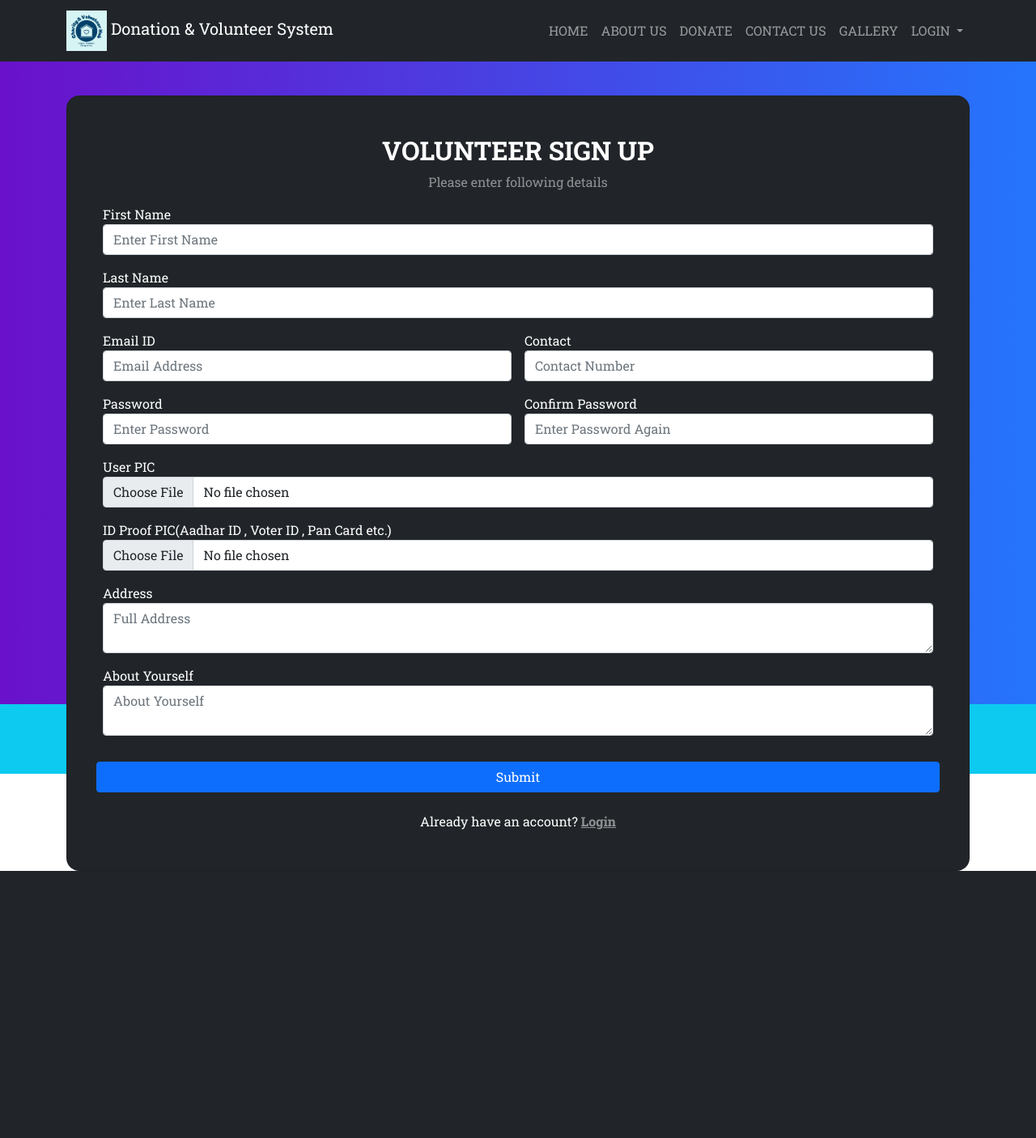
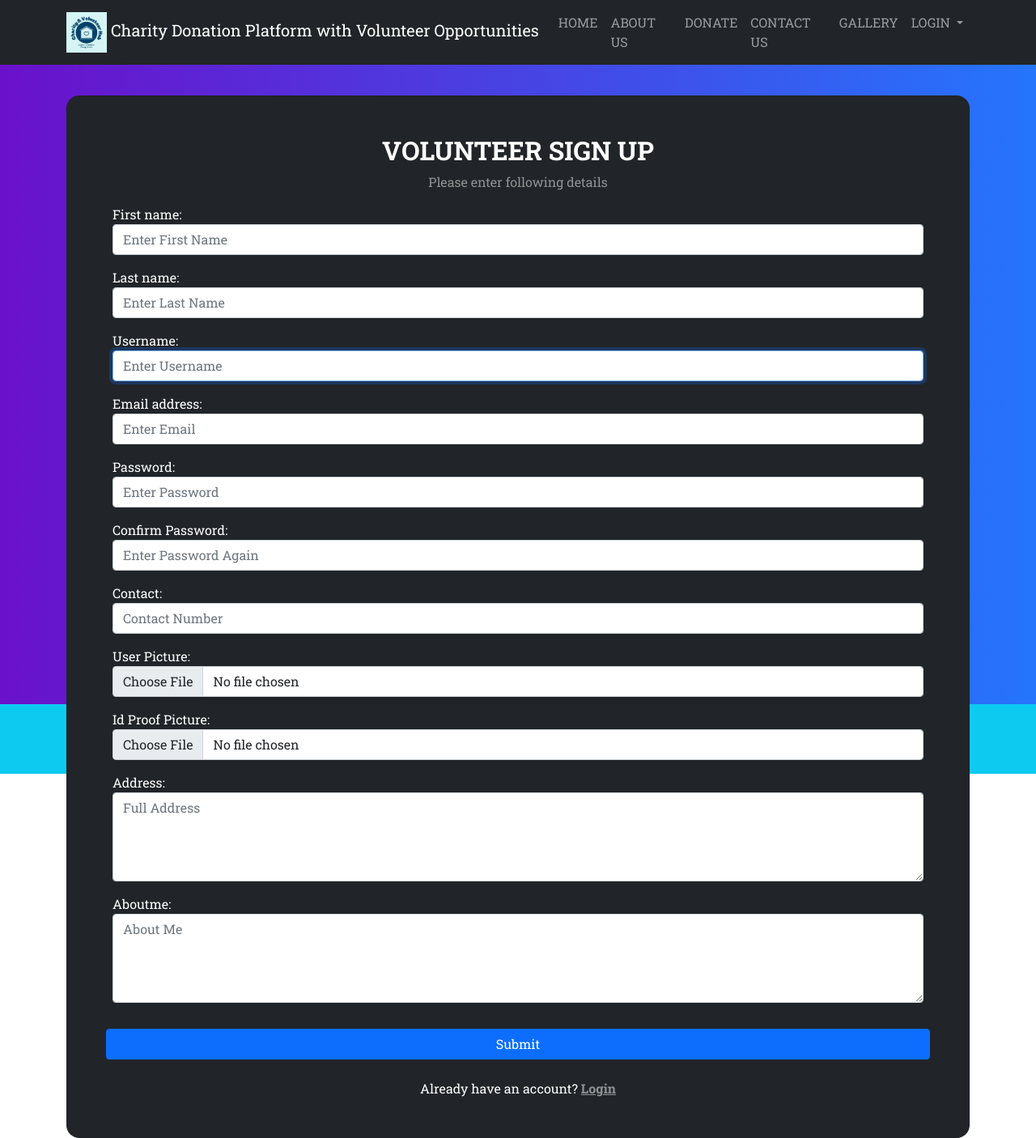
Before and after one commit to saifurc42/Charity-Donation-Platform-Volunteer-Opportunites, a Django app: page /signup-volunteer/ in a window 1280 px wide. Shown: the whole page at 81% size. Before the commit the page ends 1076 px from the top, so only its background shows below. Run offline with Django 5.2, Linux system fonts and the light colour scheme; some libraries are stand-ins or nearby versions.

Commit message:
Signup Volunteer

```diff
--- a/app/forms.py
+++ b/app/forms.py
@@ -1,7 +1,7 @@
 from django import forms
 from django.contrib.auth.models import User
 from django.contrib.auth.forms import UserCreationForm
-from .models import Donor
+from .models import Donor, Volunteer
 
 class UserForm(UserCreationForm):
     password1 = forms.CharField(label= 'Password', widget=forms.PasswordInput(attrs={'class' : 'form-control', 'placeholder' : 'Enter Password'}))
@@ -36,3 +36,27 @@ class DonorSignupForm(forms.ModelForm):
             'contact' : forms.NumberInput(attrs={'class' : 'form-control', 'placeholder' : 'Contact Number'}),
             'address' : forms.Textarea(attrs={'class' : 'form-control', 'placeholder' : 'Full Address'}),
         }
+
+class VolunteerSignupForm(forms.ModelForm):
+    userpic = forms.ImageField(),
+    idpic = forms.ImageField(),
+    class Meta:
+        model = Volunteer
+        fields = [
+            'contact',
+            'userpic',
+            'idpic',
+            'address',
+            'aboutme'
+        ]
+        widgets = {
+            'contact' : forms.NumberInput(attrs={'class' : 'form-control', 'placeholder' : 'Contact Number'}),
+            'address' : forms.Textarea(attrs={'class' : 'form-control', 'rows' : 4, 'placeholder' : 'Full Address'}),
+            'aboutme' : forms.Textarea(attrs={'class' : 'form-control','rows' : 4, 'placeholder' : 'About Me'}),
+            'userpic' : forms.FileInput(attrs={'class' : 'form-control'}),
+            'idpic' : forms.FileInput(attrs={'class' : 'form-control'}),
+        }
+        labels = {
+            'userpic' : "User Picture",
+            'idpic' : "Id Proof Picture"
+        }
--- a/app/templates/base.html
+++ b/app/templates/base.html
@@ -5,7 +5,7 @@
     <meta charset="UTF-8">
     <meta http-equiv="X-UA-Compatible" content="IE=edge">
     <meta name="viewport" content="width=device-width, initial-scale=1.0">
-    <title>Donation & Volunteer System</title>
+    <title>Charity Donation Platform with Volunteer Opportunities</title>
     <link rel="icon" type="image/x-icon" href="{% static 'images/helping-hand.png' %}" />
     <!-- Font Awesome icons (free version)-->
     <script src="https://use.fontawesome.com/releases/v5.15.4/js/all.js" crossorigin="anonymous"></script>
@@ -20,7 +20,7 @@
 <body id="page-top">
     <nav class="navbar navbar-expand-lg navbar-dark bg-dark fixed-top" id="mainNav">
         <div class="container">
-            <a class="navbar-brand" href="{% url 'index' %}"><img src="{% static 'images/logo1.png' %}" width="50" height="50" alt="..." /> Donation & Volunteer System </a>
+            <a class="navbar-brand" href="{% url 'index' %}"><img src="{% static 'images/logo1.png' %}" width="50" height="50" alt="..." /> Charity Donation Platform with Volunteer Opportunities </a>
             <button class="navbar-toggler" type="button" data-bs-toggle="collapse" data-bs-target="#navbarSupportedContent" aria-controls="navbarSupportedContent" aria-expanded="false" aria-label="Toggle navigation">
                 <span class="navbar-toggler-icon"></span>
                 Don & Vol
--- a/app/templates/signup_volunteer.html
+++ b/app/templates/signup_volunteer.html
@@ -11,7 +11,44 @@
         <h2 class="fw-bold mb-2 text-uppercase text-center">Volunteer Sign Up</h2>
         <p class="text-white-50 mb-2 text-center">Please enter following details</p>
 
-        <div class="col-sm-12 p-2">
+        <form action="" method="post" enctype="multipart/form-data" novalidate>
+            {% csrf_token %}
+            {% for fm in form1 %}
+            <div class="form-group col-sm-12 p-2">
+                {{fm.label_tag}} {{fm}} <small class="text-danger">{{fm.errors|striptags}}</small>
+
+            </div>
+
+            {% endfor %}
+            {% for fm in form2 %}
+            <div class="form-group col-sm-12 p-2">
+                {{fm.label_tag}} {{fm}} <small class="text-danger">{{fm.errors|striptags}}</small>
+
+            </div>
+
+            {% endfor %}
+
+            <div class="d-grid gap-2">
+                <input type="submit" value="Submit" class="mt-4 px-3 btn btn-primary">
+            </div>
+
+
+            <div class="mt-4 px-3 text-center">
+                <p class="mb-0">Already have an account? <a href="{% url 'login_volunteer' %}" class="text-white-50 fw-bold">Login</a></p>
+              </div>
+
+
+        </form>
+
+
+
+        {% if messages %}
+            {% for message in messages %}
+                <p {% if message.tags %} class="alert alert-{{message.tags}} my-5" {% endif %}>{{message}}</p>
+            {% endfor %}
+        {% endif %}
+
+        <!-- <div class="col-sm-12 p-2">
             <div class="form-group">
                 <label>First Name</label>
                 <input type="text" name="firstname" placeholder="Enter First Name"  class="form-control"  pattern="[A-Za-z]+">
@@ -81,14 +118,10 @@
                 <label>About Yourself</label>
                 <textarea name="aboutme" class="form-control" placeholder="About Yourself"></textarea>
             </div>
-        </div>
+        </div> -->
 
 
 
-    <input type="submit" value="Submit" class="mt-4 px-3 btn btn-primary">
-    <div class="mt-4 px-3 text-center">
-      <p class="mb-0">Already have an account? <a href="{% url 'login_volunteer' %}" class="text-white-50 fw-bold">Login</a></p>
-    </div>
   </div>
   </div>
   </div>
--- a/app/views.py
+++ b/app/views.py
@@ -2,8 +2,8 @@ from django.contrib.auth.models import User
 from django.contrib import messages
 from django.shortcuts import redirect, render
 from django.views import View
-from .models import Donor
-from .forms import UserForm, DonorSignupForm
+from .models import Donor, Volunteer
+from .forms import UserForm, DonorSignupForm, VolunteerSignupForm
 
 
 #
@@ -53,9 +53,34 @@ class signup_donor(View):
                 messages.warning(request,'!!Profile Not Created!!')
         return render(request, "signup_donor.html")
 
+class signup_volunteer(View):
+    def get(self,request):
+        form1 = UserForm()
+        form2 = VolunteerSignupForm()
+        return render(request, "signup_volunteer.html", locals())
+    def post(self,request):
+        form1 = UserForm(request.POST)
+        form2 = VolunteerSignupForm(request.POST)
+        if form1.is_valid() & form2.is_valid():
+            fn = request.POST["first_name"]
+            ln = request.POST["last_name"]
+            em = request.POST["email"]
+            us = request.POST["username"]
+            contact = request.POST["contact"]
+            pwd = request.POST["password1"]
+            userpic = request.FILES["userpic"]
+            idpic = request.FILES["idpic"]
+            address = request.POST["address"]
+            aboutme = request.POST["aboutme"]
 
-def signup_volunteer(request):
-    return render(request, "signup_volunteer.html")
+            try:
+                 user = User.objects.create_user(first_name = fn, last_name = ln, username = us, email= em, password= pwd)
+                 Volunteer.objects.create(user = user, contact = contact, userpic = userpic, idpic = idpic, address = address, aboutme = aboutme, status = 'pending')
+                 messages.success(request,'Congratulations. Volunteer Profile created successfully!!')
+            except:
+                messages.warning(request,'!!Profile Not Created!!')
+        return render(request, "signup_volunteer.html", locals())
+
 
 
 def index_admin(request):
--- a/donenv/urls.py
+++ b/donenv/urls.py
@@ -31,7 +31,7 @@ urlpatterns = [
     path("login-donor/", views.login_donor, name="login_donor"),
     path("login-volunteer/", views.login_volunteer, name="login_volunteer"),
     path("signup-donor/", views.signup_donor.as_view(), name="signup_donor"),
-    path("signup-volunteer/", views.signup_volunteer, name="signup_volunteer"),
+    path("signup-volunteer/", views.signup_volunteer.as_view(), name="signup_volunteer"),
     path("index-admin/", views.index_admin, name="index_admin"),
     # admin dashboard
     path("pending-donation/", views.pending_donation, name="pending_donation"),
```
Also changed, not shown: README.md, db.sqlite3, media/volunteer/avatar1.png (added), media/volunteer/logo.png (added).
